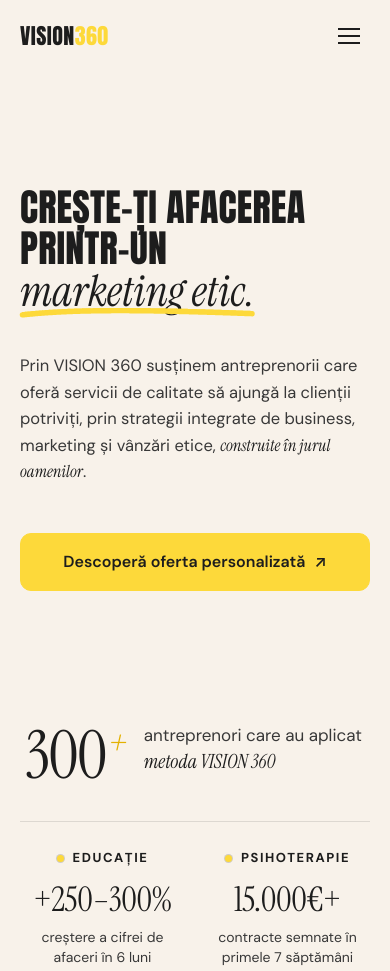
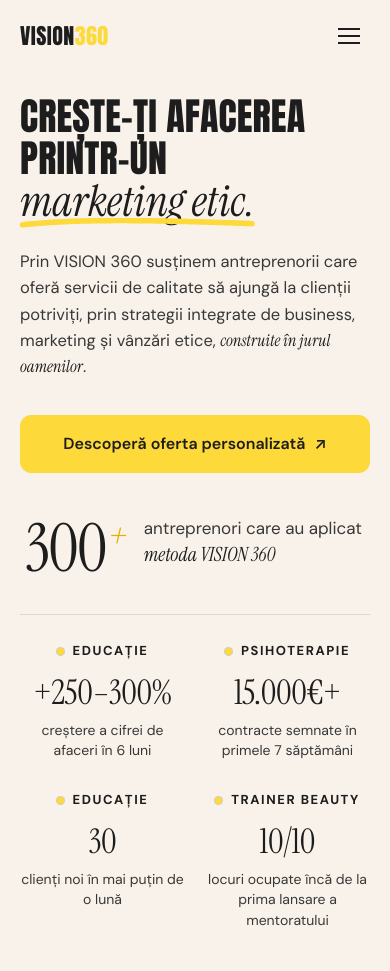
Before and after one commit to biaasap55/VISION-360-Landing-Page, a website: page index.html in a window 390 px wide. Shown: the top 971 px of the page. Drawn offline with Linux system fonts and the light colour scheme.

Commit message:
Adjust mobile hero layout and spacing
Remove min-height constraint on mobile hero, tweak padding and margins
for subtitle, CTA and counter sections.

Co-Authored-By: Claude Opus 4.6 <noreply@anthropic.com>

```diff
--- a/index.html
+++ b/index.html
@@ -597,14 +597,14 @@
   /* ---------- MOBILE COMPACTION ---------- */
   @media(max-width:760px){
     :root{--section-y:56px}
-    .hero{min-height:100svh;padding-top:88px;padding-bottom:36px;display:block}
+    .hero{min-height:auto;padding-top:96px;padding-bottom:48px;display:block}
     .hero-grid{display:flex;flex-direction:column;gap:0}
-    .hero-main{min-height:calc(100svh - 88px - 36px - 118px);display:flex;flex-direction:column;justify-content:center;gap:0}
+    .hero-main{display:flex;flex-direction:column;gap:0}
     .hero h1{font-size:clamp(38px,9.4vw,60px);line-height:1.1}
-    .hero-sub{margin-top:40px;font-size:16.5px}
-    .hero-cta{margin-top:48px;flex-direction:column;align-items:stretch}
+    .hero-sub{margin-top:26px;font-size:16.5px}
+    .hero-cta{margin-top:34px;flex-direction:column;align-items:stretch}
     .hero-cta .btn{justify-content:center}
-    .hero-count{margin-top:34px}
+    .hero-count{margin-top:44px}
     .hc-plus{font-size:.55em;vertical-align:top;margin-left:.06em}
     .hero-count.reveal,.hero-results.reveal{opacity:1;transform:none;transition:none;transition-delay:0s}
     .txt-yo{-webkit-text-stroke-width:3px}
```
